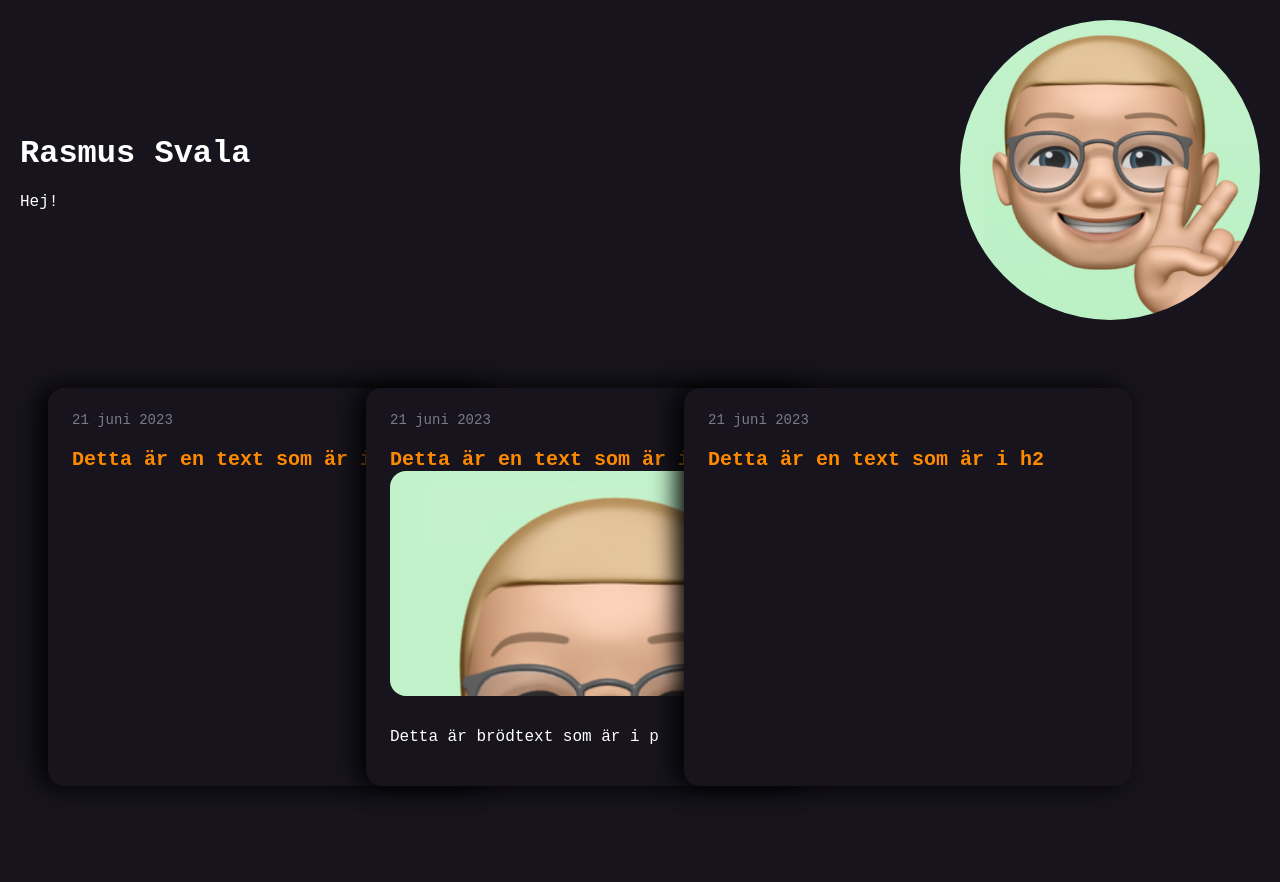
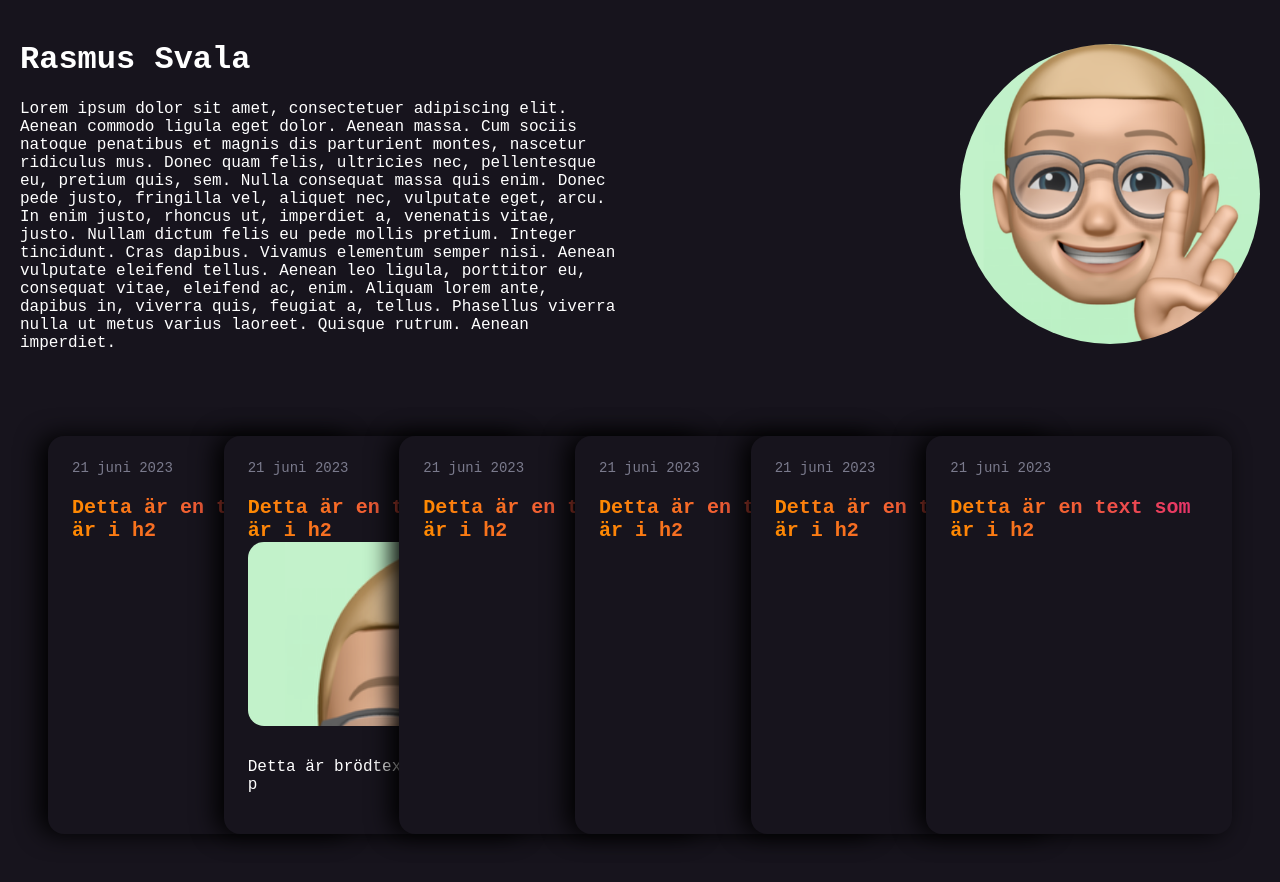
Before and after one commit to rasmussvala/portfolio, a React (Create React App) app: page / in a window 1280 px wide. Before the commit the page ends 834 px from the top, so only its background shows below. Built offline with nearby package versions, Linux system fonts and the light colour scheme.

Commit message:
finjusteringar

```diff
--- a/src/App.js
+++ b/src/App.js
@@ -7,7 +7,20 @@ function App() {
       <header className="header">
         <div className="text-container">
           <h1>Rasmus Svala</h1>
-          <p>Hej! </p>
+          <p>
+            Lorem ipsum dolor sit amet, consectetuer adipiscing elit. Aenean
+            commodo ligula eget dolor. Aenean massa. Cum sociis natoque
+            penatibus et magnis dis parturient montes, nascetur ridiculus mus.
+            Donec quam felis, ultricies nec, pellentesque eu, pretium quis, sem.
+            Nulla consequat massa quis enim. Donec pede justo, fringilla vel,
+            aliquet nec, vulputate eget, arcu. In enim justo, rhoncus ut,
+            imperdiet a, venenatis vitae, justo. Nullam dictum felis eu pede
+            mollis pretium. Integer tincidunt. Cras dapibus. Vivamus elementum
+            semper nisi. Aenean vulputate eleifend tellus. Aenean leo ligula,
+            porttitor eu, consequat vitae, eleifend ac, enim. Aliquam lorem
+            ante, dapibus in, viverra quis, feugiat a, tellus. Phasellus viverra
+            nulla ut metus varius laoreet. Quisque rutrum. Aenean imperdiet.{" "}
+          </p>
         </div>
         <div className="image-container">
           <div className="profile-image">
@@ -41,6 +54,27 @@ function App() {
             <h2>Detta är en text som är i h2</h2>
           </header>
         </article>
+
+        <article className="card">
+          <header className="card-header">
+            <p>21 juni 2023</p>
+            <h2>Detta är en text som är i h2</h2>
+          </header>
+        </article>
+
+        <article className="card">
+          <header className="card-header">
+            <p>21 juni 2023</p>
+            <h2>Detta är en text som är i h2</h2>
+          </header>
+        </article>
+
+        <article className="card">
+          <header className="card-header">
+            <p>21 juni 2023</p>
+            <h2>Detta är en text som är i h2</h2>
+          </header>
+        </article>
       </section>
     </>
   );
--- a/src/styles/card.css
+++ b/src/styles/card.css
@@ -32,7 +32,7 @@ body {
   padding: 1.5rem;
   border-radius: 16px;
   background: #17141d;
-  box-shadow: -0.5rem 0 1.5rem #000; /* Adjust the shadow values */
+  box-shadow: -0.5rem 0 1.5rem #000;
   display: flex;
   flex-direction: column;
   transition: 0.2s;
@@ -71,22 +71,13 @@ body {
   color: #ff8a00;
   border: 0;
   display: inline-block;
-  cursor: pointer;
-}
 
-.card-header h2:hover {
+  /* gradient */
   background: linear-gradient(90deg, #ff8a00, #e52e71);
   text-shadow: none;
   -webkit-text-fill-color: transparent;
   -webkit-background-clip: text;
   background-clip: text;
-}
-
-.tags {
-  margin: 1rem 0 2rem;
-  padding: 0.5rem 0 1rem;
-  line-height: 2;
-  margin-bottom: 0;
 }
 
 .card-image-container {
@@ -124,7 +115,8 @@ body {
   border-radius: 50%;
 }
 
-@media (max-width: 600px) {
+/* mobiler och liknande */
+@media (max-width: 900px) {
   .profile-image {
     width: 150px;
     height: 150px;
```
Also changed, not shown: src/assets/Memoji.png.
